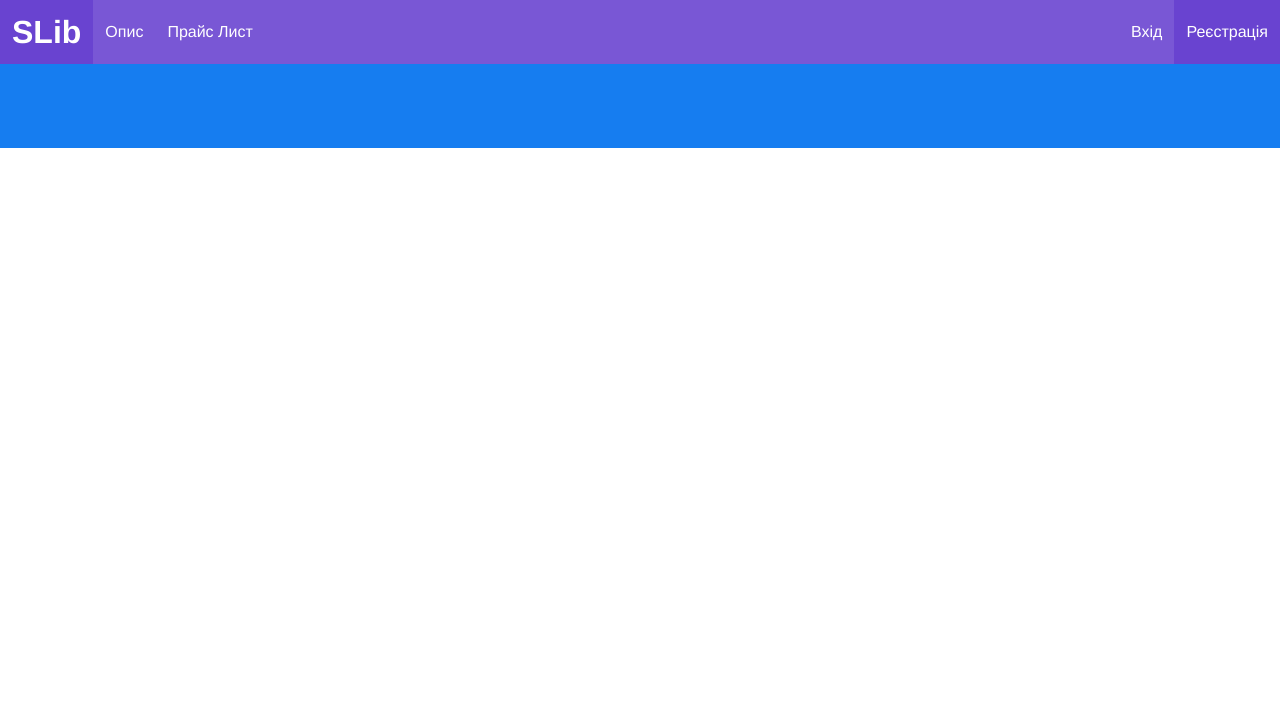
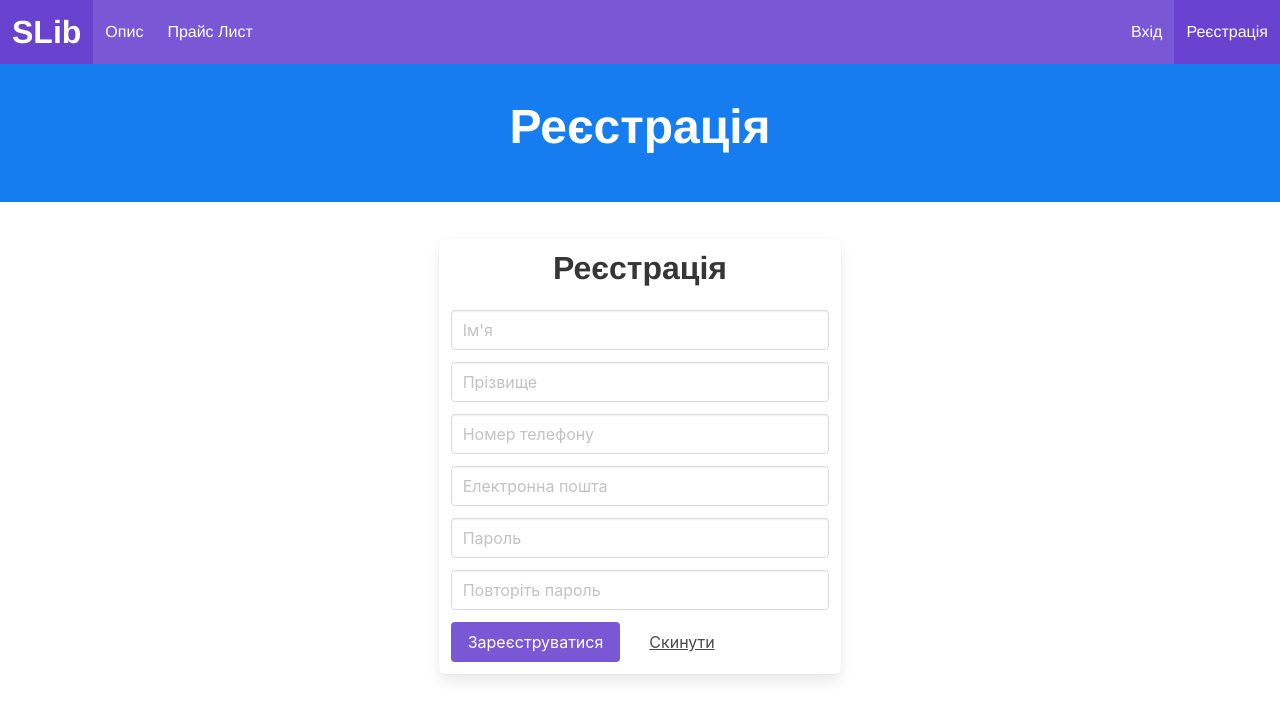
Before and after one commit to 2uo/SolStat, a Vue app: page /signup in a window 1280 px wide. Shown: the top 718 px of the page. Built offline with nearby package versions, Linux system fonts and the light colour scheme.

Commit message:
Add main pages. Filled them content

```diff
--- a/src/router/index.js
+++ b/src/router/index.js
@@ -3,8 +3,13 @@ import Router from 'vue-router'
 
 import Home from '../views/Home'
 import Login from '../views/Login'
+import Info from '@/views/Info'
+import Price from '@/views/Price'
+import Signup from '@/views/Signup'
 import Library from '@/views/Library'
-import NewBook from '@/views/NewBook'
+import Statistic from '@/views/Statistic'
+import InfoManage from '@/views/InfoManage'
+import Description from '@/views/Description'
 
 import store from '../store'
 
@@ -42,14 +47,39 @@ export default new Router({
       component: Library,
     },
     {
-      path: '/new',
-      name: 'Створити',
-      component: NewBook
-    },
-    {
       path: '/login',
       name: 'Вхід',
       component: Login,
     },
+    {
+      path: '/signup',
+      name: 'Реєстрація',
+      component: Signup
+    },
+    {
+      path: '/description',
+      name: 'Опис',
+      component: Description
+    },
+    {
+      path: '/info',
+      name: 'Інформація',
+      component: Info
+    },
+    {
+      path: '/info-manage',
+      name: 'Керування інформацією',
+      component: InfoManage
+    },
+    {
+      path: '/price',
+      name: 'Прайс Лист',
+      component: Price
+    },
+    {
+      path: '/statistic',
+      name: 'Статистика',
+      component: Statistic
+    },
   ],
 })
--- /dev/null
+++ b/src/views/Description.vue
@@ -0,0 +1,26 @@
+<template>
+    <div class="box">
+        <div>Lorem ipsum dolor sit amet, consectetur adipisicing elit. Ab atque culpa distinctio earum, facilis illo
+            ipsa ipsam iure maiores molestias non officiis perspiciatis placeat quae qui quisquam tempora veniam
+            veritatis.
+        </div>
+        <div>Accusamus alias, architecto aspernatur commodi consequuntur corporis, cum dolor dolorem doloribus est eum
+            illum ipsa itaque magnam provident quae quas repellendus suscipit veritatis voluptate? Atque distinctio enim
+            molestias necessitatibus quibusdam.
+        </div>
+        <div>Accusantium, amet at aut beatae blanditiis consequatur corporis, dolorem eos eveniet ex id impedit ipsum
+            magni nihil nulla optio perferendis provident quasi quia quos recusandae repellendus reprehenderit sapiente
+            veritatis vitae!
+        </div>
+        <div>Accusamus accusantium at commodi dicta dolor eaque esse, fugiat inventore iste labore, nemo nisi nulla,
+            provident quasi sequi unde vero. Esse, eum nihil nostrum quae quaerat qui reiciendis sed tempore?
+        </div>
+        <div>Ad aliquam architecto, aut consectetur corporis dolorem doloribus, ex fugiat harum hic illo iusto nemo
+            nostrum officiis possimus quaerat quia quidem ratione rem repellendus sed, sequi tempora totam ullam ut!
+        </div>
+    </div>
+</template>
+
+<script>
+  export default {}
+</script>
--- /dev/null
+++ b/src/views/Info.vue
@@ -0,0 +1,19 @@
+<template>
+    <div class="columns">
+        <div class="column box is-8 is-offset-2">
+            <h1 class="title">Інформація про споживача:</h1>
+            <p class="name"><strong>Ім'я: </strong> Олексій</p>
+            <p class="surname"><strong>Прізвище: </strong> Лещук</p>
+            <p class="phone"><strong>Номер телефону: </strong> 063-675-85-67</p>
+            <p class="email"><strong>Електронна пошта: </strong> imperator.1903.petrushka@gmail.com</p>
+            <p class="registration"><strong>Дата реєтрації: </strong> 20.09.2018</p>
+            <br>
+            <p class="name"><strong>Тип підписки: </strong> Elite</p>
+            <p class="name"><strong>Дія підписки: </strong> до 05.02.2019, 18:42</p>
+        </div>
+    </div>
+</template>
+
+<script>
+  export default {}
+</script>
--- /dev/null
+++ b/src/views/InfoManage.vue
@@ -0,0 +1,55 @@
+<template>
+    <div class="columns">
+        <div class="column box is-10 is-offset-1">
+            <h1 class="title">Керування Інформацією</h1>
+            <form>
+
+                <label class="label">Змінити Ім'я</label>
+                <div class="field">
+                    <div class="control">
+                        <input class="input" type="text" placeholder="Ім'я">
+                    </div>
+                </div>
+
+                <label class="label">Змінити Прізвище</label>
+                <div class="field">
+                    <div class="control ">
+                        <input class="input" type="text" placeholder="Прізвище">
+                    </div>
+                </div>
+
+                <label class="label">Змінити Пароль</label>
+                <div class="field">
+                    <div class="control">
+                        <input class="input" type="password" placeholder="Старий пароль">
+                    </div>
+                </div>
+
+                <div class="field">
+                    <div class="control">
+                        <input class="input" type="password" placeholder="Новий пароль">
+                    </div>
+                </div>
+
+                <div class="field">
+                    <div class="control">
+                        <input class="input" type="password" placeholder="Повторіть новий пароль">
+                    </div>
+                </div>
+
+                <div class="field is-grouped">
+                    <div class="control">
+                        <button class="button is-link">Змінити данні</button>
+                    </div>
+                    <div class="control">
+                        <input class="button is-text" type="reset" value="Скинути">
+                    </div>
+                </div>
+            </form>
+        </div>
+    </div>
+</template>
+
+<script>
+  export default {}
+</script>
--- a/src/views/Login.vue
+++ b/src/views/Login.vue
@@ -1,6 +1,6 @@
 <template>
     <div class="columns">
-        <div class="column box is-2 is-offset-5">
+        <div class="column box is-4 is-offset-4">
             <h1 class="title">Вхід</h1>
             <form @submit.prevent="login">
                 <b-field :type="failed">
@@ -18,7 +18,8 @@
                     />
                 </b-field>
                 <b-field>
-                    <button class="button is-block is-info" type="submit">Ввійти</button>
+                    <button class="button is-block is-link" type="submit">Ввійти</button>
+                    <input class="button is-block is-text" type="reset" value="Скинути">
                 </b-field>
             </form>
         </div>
--- /dev/null
+++ b/src/views/Price.vue
@@ -0,0 +1,15 @@
+<template>
+    <div class="box">
+        <h1 class="title">Типи підписок:</h1>
+        <div class="columns">
+            <div class="column box is-2 is-offset-2"><strong>Primary</strong></div>
+            <div class="column box is-2"><strong>Premier</strong></div>
+            <div class="column box is-2"><strong>Elite</strong></div>
+            <div class="column box is-2"><strong>Elite Pro</strong></div>
+        </div>
+    </div>
+</template>
+
+<script>
+  export default {}
+</script>
--- /dev/null
+++ b/src/views/Signup.vue
@@ -0,0 +1,57 @@
+<template>
+    <div class="columns">
+        <div class="column box is-4 is-offset-4">
+            <h1 class="title">Реєстрація</h1>
+            <form>
+                <div class="field">
+                    <div class="control">
+                        <input class="input" type="text" placeholder="Ім'я">
+                    </div>
+                </div>
+
+                <div class="field">
+                    <div class="control ">
+                        <input class="input" type="text" placeholder="Прізвище">
+                    </div>
+                </div>
+
+                <div class="field">
+                    <div class="control">
+                        <input class="input" placeholder="Номер телефону">
+                    </div>
+                </div>
+
+                <div class="field">
+                    <div class="control">
+                        <input class="input" placeholder="Електронна пошта">
+                    </div>
+                </div>
+
+                <div class="field">
+                    <div class="control">
+                        <input class="input" type="password" placeholder="Пароль">
+                    </div>
+                </div>
+
+                <div class="field">
+                    <div class="control">
+                        <input class="input" type="password" placeholder="Повторіть пароль">
+                    </div>
+                </div>
+
+                <div class="field is-grouped">
+                    <div class="control">
+                        <button class="button is-link">Зареєструватися</button>
+                    </div>
+                    <div class="control">
+                        <input class="button is-text" type="reset" value="Скинути">
+                    </div>
+                </div>
+            </form>
+        </div>
+    </div>
+</template>
+
+<script>
+  export default {}
+</script>
--- /dev/null
+++ b/src/views/Statistic.vue
@@ -0,0 +1,18 @@
+<template>
+    <div class="columns">
+        <div class="column box is-10 is-offset-1">
+            <h1 class="title">Статистика роботи SPP:</h1>
+            <p>Критерій #1</p>
+            <p>Критерій #2</p>
+            <p>Критерій #3</p>
+            <p>Критерій #4</p>
+            <br>
+            <p>Приклад вигляду графіка роботи сонячної електростанції</p>
+            <img src="@/Images/solar-productions-graph.jpg" alt="Графік роботи сонячної електростанції">
+        </div>
+    </div>
+</template>
+
+<script>
+  export default {}
+</script>
```
Also changed, not shown: src/views/NewBook.vue (deleted, +0 -44 lines), src/Images/solar-productions-graph.jpg (added).
